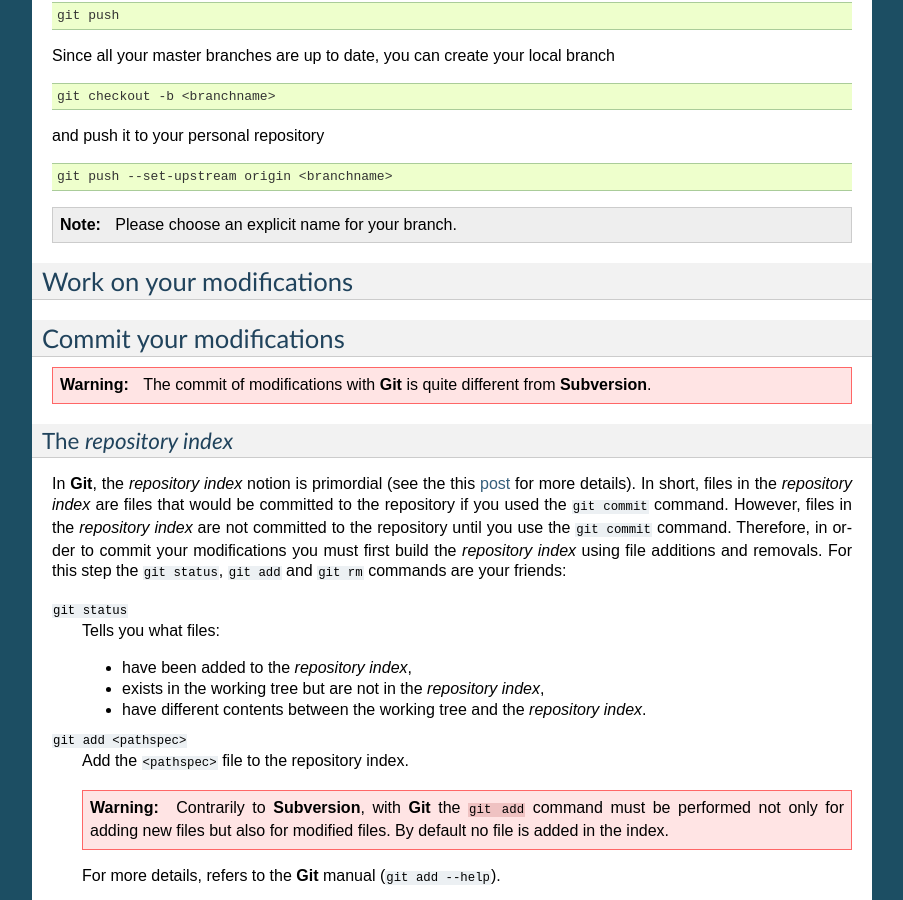
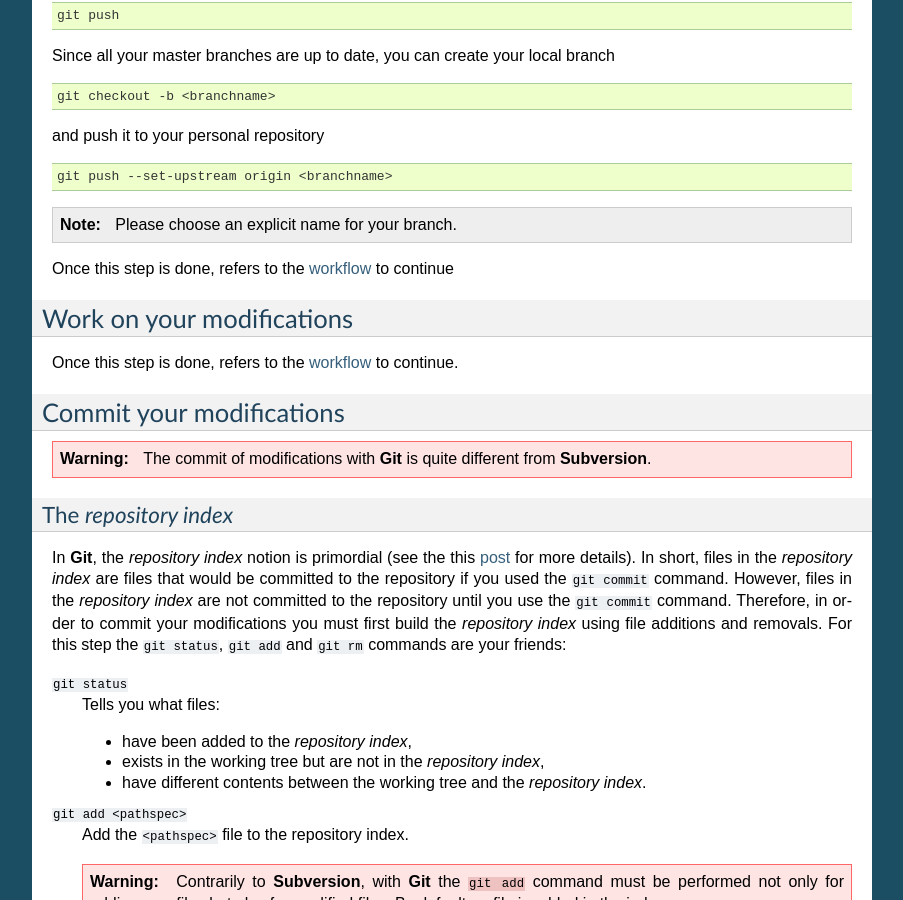
Before and after one commit to StatisKit/StatisKit, a Sphinx documentation site: the page built from doc/developper/public/contribute.rst, in a window 1280 px wide and 900 px high, scrolled down 658 px. Shown: the whole window, without its empty margins (198-1101 px from the left). Built offline with Sphinx 7.4.7, drawn with Linux system fonts in a browser that asks for light colours; pages that are not in the unit, such as notebooks, are missing from menus; some of the changed text lies outside the part shown.

Commit message:
Update contribute.rst

```diff
--- a/doc/developper/public/contribute.rst
+++ b/doc/developper/public/contribute.rst
@@ -23,6 +23,8 @@ When using **Git** you should constently keep in mind the following warning:
     Never work on master, always on a branch
 
 In order to contribute to an official repository of **StatisKit** we therefore recommand to follow the following workflow.
+
+.. _contribute-workflow:
 
 .. blockdiag::
     :align: center
@@ -118,8 +120,12 @@ and push it to your personal repository
     Please choose an explicit name for your branch.
 
 
+Once this step is done, refers to the :ref:`workflow <contribute-workflow>` to continue
+
 Work on your modifications
 ==========================
+
+Once this step is done, refers to the :ref:`workflow <contribute-workflow>` to continue.
 
 Commit your modifications
 =========================
@@ -220,6 +226,8 @@ Developement commits
 
     that will also add new files.
 
+Once this step is done, refers to the :ref:`workflow <contribute-workflow>` to continue.
+
 Submit your modifications
 =========================
 
@@ -292,6 +300,8 @@ If all steps described in the workflow are respected, your branch is clean and m
 
             git push origin --delete <branchname>
 
+Once this step is done, refers to the :ref:`workflow <contribute-workflow>` to continue.
+
 .. MngIt
 
 .. |NAME| replace:: StatisKit
```
